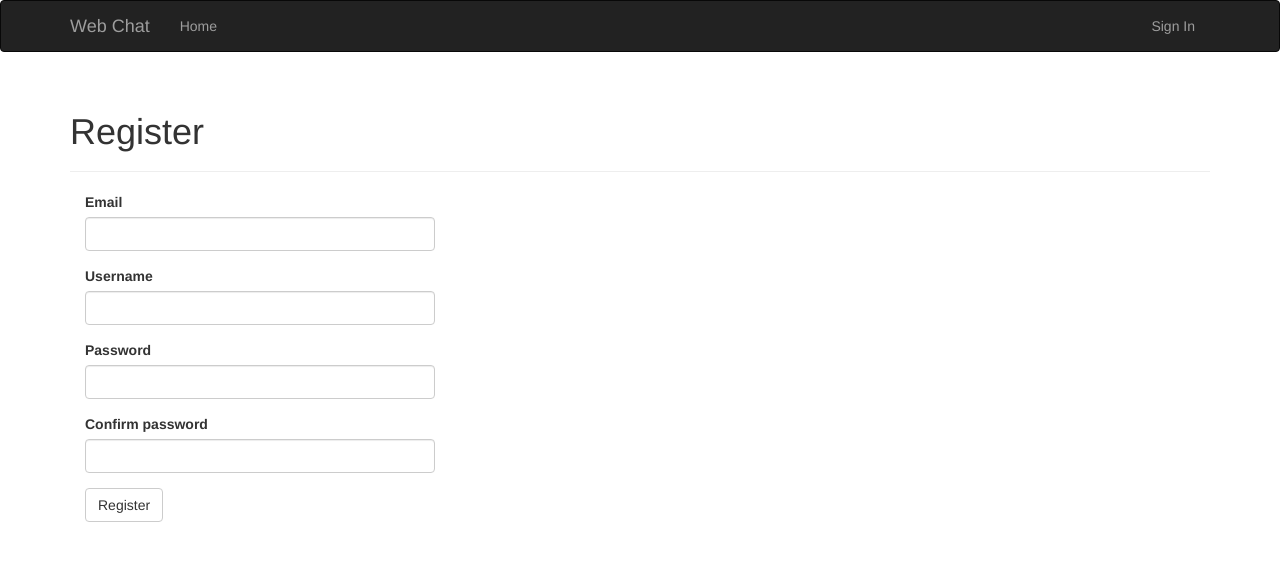
After one commit to dreamminister/web_chat_prom, a Flask app: page /auth/register in a window 1280 px wide. The commit adds this page. Shown: the top 561 px of the page. Run offline with Flask 2, Linux system fonts and the light colour scheme; some libraries are stand-ins or nearby versions.

Commit message:
auth
1) added login, logut, register functionality
2) templates were updated
3) development sqlLite db was added + User model

```diff
--- /dev/null
+++ b/app/auth/__init__.py
@@ -0,0 +1,3 @@
+from flask import Blueprint
+auth = Blueprint('auth', __name__)
+from . import views
--- /dev/null
+++ b/app/auth/forms.py
@@ -0,0 +1,36 @@
+from flask.ext.wtf import Form
+from wtforms import StringField, PasswordField, BooleanField, SubmitField
+from wtforms.validators import DataRequired, Email, Length
+from flask.ext.wtf import Form
+from wtforms import StringField, PasswordField, BooleanField, SubmitField
+from wtforms.validators import Required, Length, Email, Regexp, EqualTo
+from wtforms import ValidationError
+from ..models import User
+
+
+class LoginForm(Form):
+    email = StringField('Email', validators=[DataRequired(), Length(1, 64), Email()])
+    password = PasswordField('Password', validators=[DataRequired()])
+    remember_me = BooleanField('Keep me logged in')
+    submit = SubmitField('Log In')
+
+
+class RegistrationForm(Form):
+    email = StringField('Email', validators=[DataRequired(), Length(1, 64),
+    Email()])
+    username = StringField('Username', validators=[
+    DataRequired(), Length(1, 64), Regexp('^[A-Za-z][A-Za-z0-9_.]*$', 0,
+    'Usernames must have only letters, '
+    'numbers, dots or underscores')])
+    password = PasswordField('Password', validators=[
+    DataRequired(), EqualTo('password2', message='Passwords must match.')])
+    password2 = PasswordField('Confirm password', validators=[DataRequired()])
+    submit = SubmitField('Register')
+
+    def validate_email(self, field):
+        if User.query.filter_by(email=field.data).first():
+            raise ValidationError('Email already registered.')
+
+    def validate_username(self, field):
+        if User.query.filter_by(username=field.data).first():
+            raise ValidationError('Username already in use.')
--- /dev/null
+++ b/app/auth/views.py
@@ -0,0 +1,41 @@
+from flask import render_template, redirect, request, url_for, flash
+from flask.ext.login import login_user, logout_user, login_required
+from . import auth
+from .forms import LoginForm, RegistrationForm
+from ..models import User
+from app import db
+
+@auth.route('/login', methods=['GET', 'POST'])
+def login():
+    form = LoginForm()
+    error = ''
+    if form.validate_on_submit():
+        user = User.query.filter_by(email=form.email.data).first()
+        if user is not None and user.check_password(form.password.data):
+            login_user(user, form.remember_me.data)
+            return redirect(request.args.get('next') or url_for('main.index'))
+        error = 'Invalid username or password.'
+    return render_template('auth/login.html', form=form, error=error)
+
+
+@auth.route('/logout')
+@login_required
+def logout():
+    logout_user()
+    flash('You have been logged out.')
+    return redirect(url_for('main.index'))
+
+
+@auth.route('/register', methods=['GET', 'POST'])
+def register():
+    form = RegistrationForm()
+    if form.validate_on_submit():
+        user = User(email=form.email.data,
+        username=form.username.data,
+        password=form.password.data)
+
+        db.session.add(user)
+        db.session.commit()
+        flash('You can now login.')
+        return redirect(url_for('auth.login'))
+    return render_template('auth/register.html', form=form)
--- a/app/main/views.py
+++ b/app/main/views.py
@@ -2,5 +2,5 @@ from flask import render_template
 from . import main
 
 @main.route('/')
-def hello_world():
+def index():
     return render_template('index.html')
--- /dev/null
+++ b/app/templates/auth/register.html
@@ -0,0 +1,13 @@
+{% extends "base.html" %}
+{% import "bootstrap/wtf.html" as wtf %}
+
+{% block title %}Web Chat - Register{% endblock %}
+
+{% block page_content %}
+<div class="page-header">
+    <h1>Register</h1>
+</div>
+<div class="col-md-4">
+    {{ wtf.quick_form(form) }}
+</div>
+{% endblock %}
--- a/app/templates/base.html
+++ b/app/templates/base.html
@@ -19,7 +19,16 @@
              <ul class="nav navbar-nav">
                  <li><a href="/">Home</a></li>
              </ul>
+
+             <ul class="nav navbar-nav navbar-right">
+              {% if current_user.is_authenticated() %}
+             <li><a href="{{ url_for('auth.logout') }}">Sign Out</a></li>
+             {% else %}
+             <li><a href="{{ url_for('auth.login') }}">Sign In</a></li>
+             {% endif %}
+            </ul>
          </div>
+
      </div>
 </div>
 {% endblock %}
--- a/config.py
+++ b/config.py
@@ -4,6 +4,9 @@ basedir = os.path.abspath(os.path.dirname(__file__))
 
 class Config:
     SECRET_KEY = os.environ.get('SECRET_KEY') or 'dreamminister'
+    DATABASE_NAME = 'data-dev.sqlite'
+    SQLALCHEMY_DATABASE_URI = os.environ.get('DEV_DATABASE_URL') or \
+    'sqlite:///' + os.path.join(basedir, DATABASE_NAME)
 
     @staticmethod
     def init_app(app):
```
Also changed, not shown: app/__init__.py (+16 -2 lines), app/models.py (added, +29 -0 lines), app/templates/auth/login.html (added, +21 -0 lines), app/templates/index.html (+6 -3 lines), data-dev.sqlite (added).
